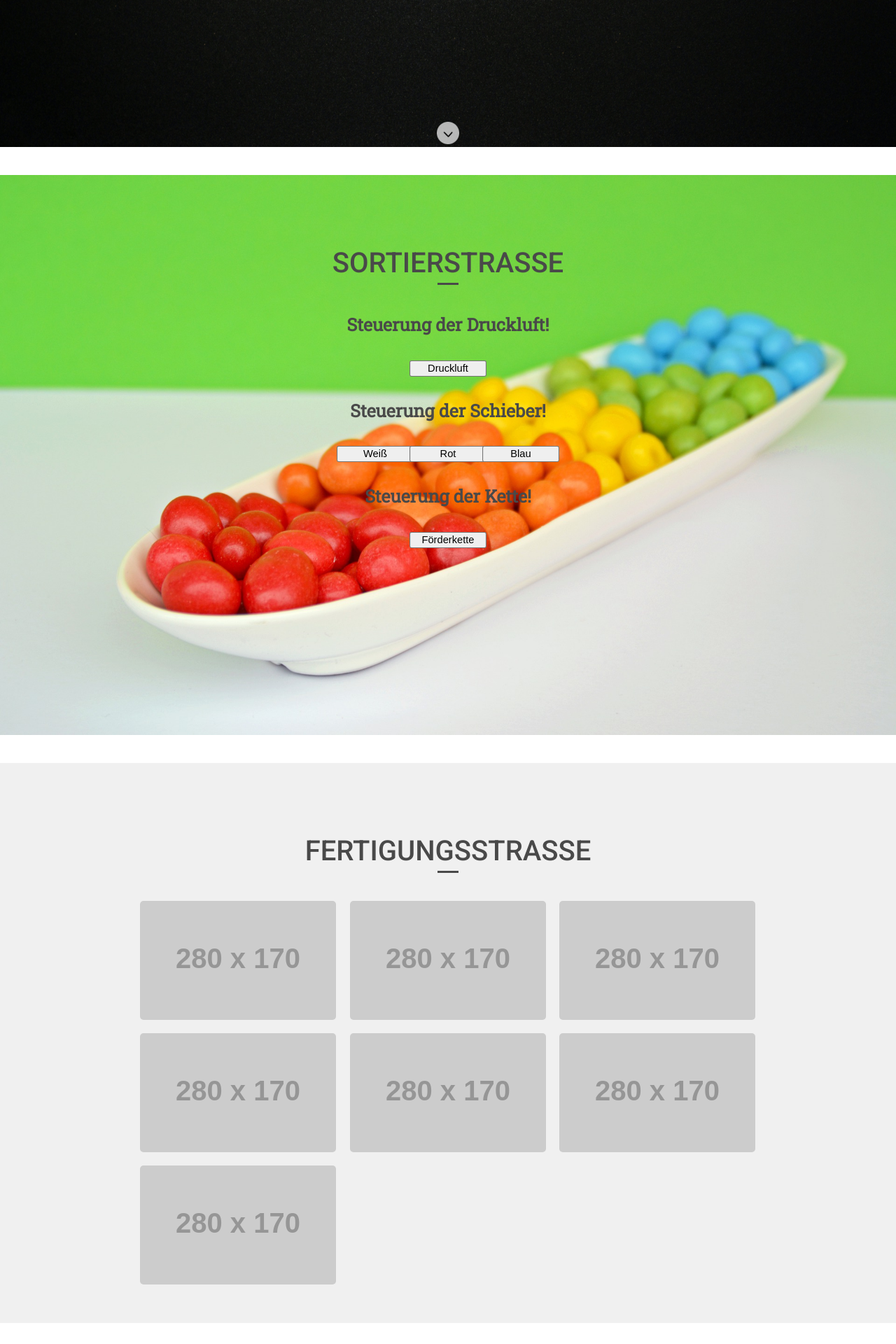
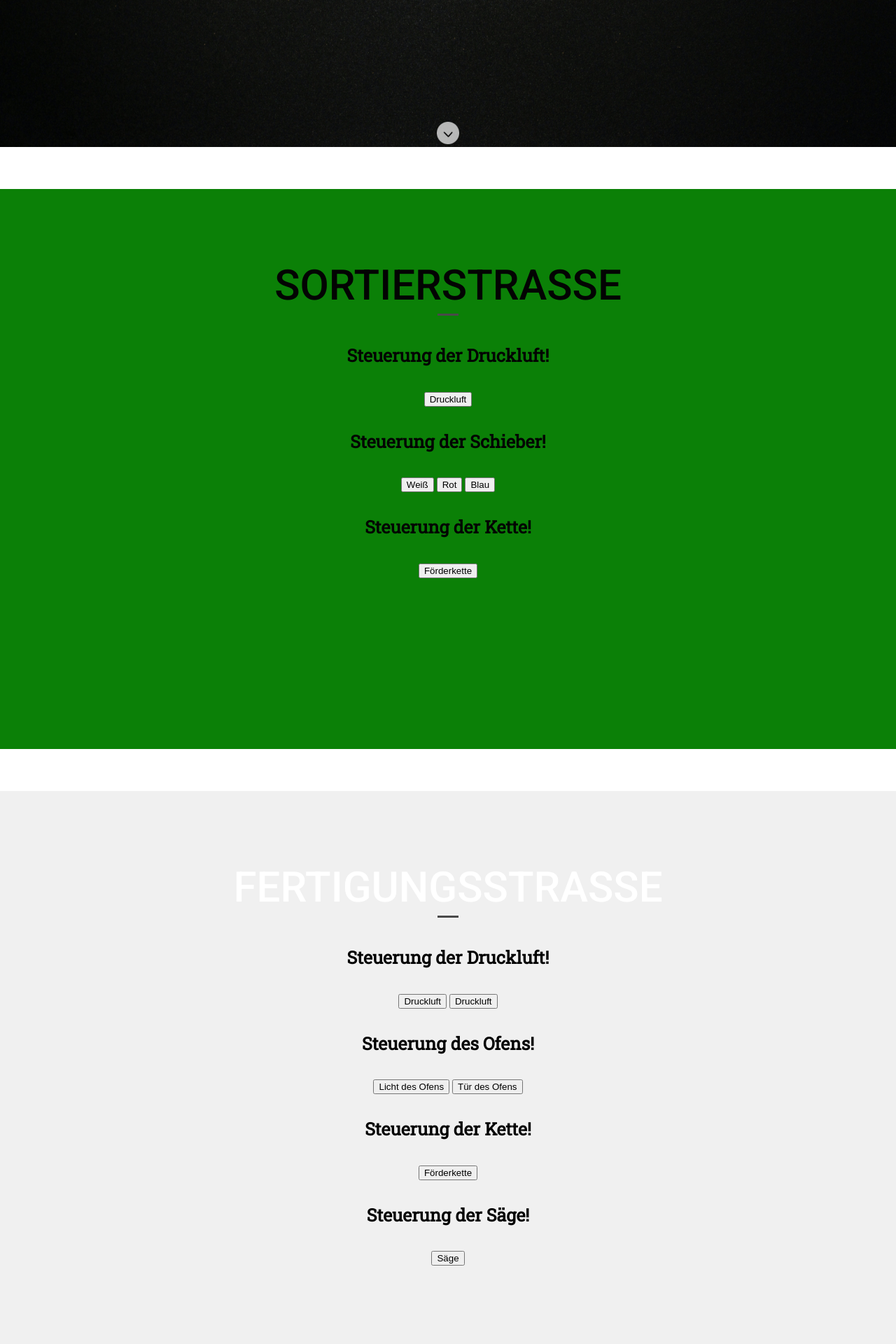
Before and after one commit to KotschM/FischertechnikMQTTWebApplication, a PHP site: page / in a window 1280 px wide. Shown: the part 637-2557 px from the top of the page at 70% size. Run offline with PHP 8.4, Linux system fonts and the light colour scheme; grey boxes labelled with a size stand in for pictures from a placeholder-image service; some libraries are stand-ins or nearby versions.

Commit message:
add unbelievable shit

```diff
--- a/factoryWebsite/index.php
+++ b/factoryWebsite/index.php
@@ -48,7 +48,7 @@
             </h4>
             <form method="post" target="frame">
                 <p>
-                    <button name="buttonCompressor">Druckluft</button>
+                    <button name="buttonCompressorSortingLine">Druckluft</button>
                 </p>
             </form>
             <h4>
@@ -56,9 +56,9 @@
             </h4>
             <form method="post" target="frame">
                 <p>
-                    <button name="buttonWhite">Weiß</button>
-                    <button name="buttonRed">Rot</button>
-                    <button name="buttonBlue">Blau</button>
+                    <button name="buttonWhiteSortingLine">Weiß</button>
+                    <button name="buttonRedSortingLine">Rot</button>
+                    <button name="buttonBlueSortingLine">Blau</button>
                 </p>
             </form>
             <h4>
@@ -66,7 +66,7 @@
             </h4>
             <form method="post" target="frame">
                 <p>
-                    <button name="buttonBelt">Förderkette</button>
+                    <button name="buttonBeltSortingLine">Förderkette</button>
                 </p>
             </form>
         </section>
@@ -76,17 +76,40 @@
         <section id="production">
             <h3>Fertigungsstraße</h3>
             <hr>
-            <div id="projects">
-                <ul>
-                    <li><a href="#"><img src="http://placehold.it/280x170" alt="Projekt_01"></a></li>
-                    <li><a href="#"><img src="http://placehold.it/280x170" alt="Projekt_02"></a></li>
-                    <li><a href="#"><img src="http://placehold.it/280x170" alt="Projekt_03"></a></li>
-                    <li><a href="#"><img src="http://placehold.it/280x170" alt="Projekt_04"></a></li>
-                    <li><a href="#"><img src="http://placehold.it/280x170" alt="Projekt_05"></a></li>
-                    <li><a href="#"><img src="http://placehold.it/280x170" alt="Projekt_06"></a></li>
-                    <li><a href="#"><img src="http://placehold.it/280x170" alt="Projekt_07"></a></li>
-                </ul>
-            </div>
+            <h4>
+			Steuerung der Druckluft!
+            </h4>
+            <form method="post">
+                <p>
+                    <button id="b2" onclick="myFunction()" name="buttonCompressor">Druckluft</button>
+                    <button id="b1"  name="buttonCompressor">Druckluft</button>
+                </p>
+            </form>
+            <h4>
+                Steuerung des Ofens!
+            </h4>
+            <form method="post">
+                <p>
+                    <button name="buttonOvenLight">Licht des Ofens</button>
+                    <button name="buttonOvenGate">Tür des Ofens</button>
+                </p>
+            </form>
+            <h4>
+                Steuerung der Kette!
+            </h4>
+            <form method="post">
+                <p>
+                    <button name="buttonBelt">Förderkette</button>
+                </p>
+            </form>
+            <h4>
+                Steuerung der Säge!
+            </h4>
+            <form method="post">
+                <p>
+                    <button name="buttonSaw">Säge</button>
+                </p>
+            </form>
         </section>
 
         <!-- WAREHOUSE -->
@@ -115,34 +138,39 @@
 </html>
 
 <?php
-	if (isset($_POST['buttonCompressor']))
+	if (isset($_POST['buttonCompressorSortingLine']))
 	{
+        $topic = "/factory/sortingLine";
 		$text = "AirCompressor";
-		$cmd = 'sudo python /var/www/html/factoryWebsite/SortingLine.py "'.$text.'"';
+		$cmd = 'sudo python /var/www/html/factoryWebsite/SendToFactory.py "'.$topic.'" "'.$text.'"';
 		shell_exec($cmd);
 	}
-	if (isset($_POST['buttonWhite']))
+	if (isset($_POST['buttonWhiteSortingLine']))
 	{
+        $topic = "/factory/sortingLine";
 		$text = "White";
-		$cmd = 'sudo python /var/www/html/factoryWebsite/SortingLine.py "'.$text.'"';
+		$cmd = 'sudo python /var/www/html/factoryWebsite/SendToFactory.py "'.$topic.'" "'.$text.'"';
 		shell_exec($cmd);
 	}
-	if (isset($_POST['buttonRed']))
+	if (isset($_POST['buttonRedSortingLine']))
 	{
+        $topic = "/factory/sortingLine";
 		$text = "Red";
-		$cmd = 'sudo python /var/www/html/factoryWebsite/SortingLine.py "'.$text.'"';
+		$cmd = 'sudo python /var/www/html/factoryWebsite/SendToFactory.py "'.$topic.'" "'.$text.'"';
 		shell_exec($cmd);
 	}
-	if (isset($_POST['buttonBlue']))
+	if (isset($_POST['buttonBlueSortingLine']))
 	{
+        $topic = "/factory/sortingLine";
 		$text = "Blue";
-		$cmd = 'sudo python /var/www/html/factoryWebsite/SortingLine.py "'.$text.'"';
+		$cmd = 'sudo python /var/www/html/factoryWebsite/SendToFactory.py "'.$topic.'" "'.$text.'"';
 		shell_exec($cmd);
 	}
-	if (isset($_POST['buttonBelt']))
+	if (isset($_POST['buttonBeltSortingLine']))
 	{
+        $topic = "/factory/sortingLine";
 		$text = "Belt";
-		$cmd = 'sudo python /var/www/html/factoryWebsite/SortingLine.py "'.$text.'"';
+		$cmd = 'sudo python /var/www/html/factoryWebsite/SendToFactory.py "'.$topic.'" "'.$text.'"';
 		shell_exec($cmd);
 	}
 ?>
--- a/factoryWebsite/style.css
+++ b/factoryWebsite/style.css
@@ -7,7 +7,7 @@ h1, h2, h3, a { font-family: 'Roboto', sans-serif; font-weight: 500; color: #494
 
 h2 { color: #5d7177; }
 
-h3 { font-size: 40px; padding-top: 8%; margin-bottom: 5px; }
+h3 { font-size: 60px; padding-top: 8%; margin-bottom: 5px; }
 
 h4, p { font-family: 'Roboto Slab', serif; color: #494949; }
 
@@ -90,38 +90,19 @@ iframe{
 
 /* STREET ************/
 
-
 #street {
-    background: url(img/sortierung.jpg);
+    background: rgb(11, 128, 7);
     background-position: center center;
     background-size: cover;
     background-attachment: fixed;
 }
 
-
-#street button {
-    width: 100px;
-}
-
-#street button {
-    transform: scale(1.1);
-    -ms-transform: scale(1.1);
-}
-
-
-
-
-
-
-#street img {
-    width: 240px;
-}
-#street img:hover{
-    transform: scale(1.1);
-    -ms-transform: scale(1.1);
-}
 #street h4 {
     font-size: 25px;
+    color: #030303;
+}
+#street h3 {
+    color: #030303;
 }
 #street p {
     width: 700px;
@@ -131,29 +112,32 @@ iframe{
 /* PRODUCTION ************/
 
 #production {
+    background: rgb(92, 167, 89);
+    background-position: center center;
+    background-size: cover;
+    background-attachment: fixed;
+}
+
+#production h3 {
+    color: white;
+}
+
+#production h4 {
+    font-size: 25px;
+    color: #030303;
+}
+
+
+
+
+
+
+#production {
     background-color: #f0f0f0;
 }
 #projects {
     width: 900px;
     margin: 0 auto 0 auto ;
-}
-#projects ul {
-    padding: 0;
-}
-#projects ul li {
-    width: 33.3%;
-    float: left;
-    margin-bottom: 15px;
-}
-#projects img {
-    width: 280px;
-    height: 170px;
-    border-radius: 5px;
-}
-#projects img:hover {
-    transform: scale(1.1);
-    -ms-transform: scale(1.1);
-    box-shadow: 0 5px 5px rgba(0,0,0,0.3);
 }
 
 /* WORK ************/
```
Also changed, not shown: 1 other file.
